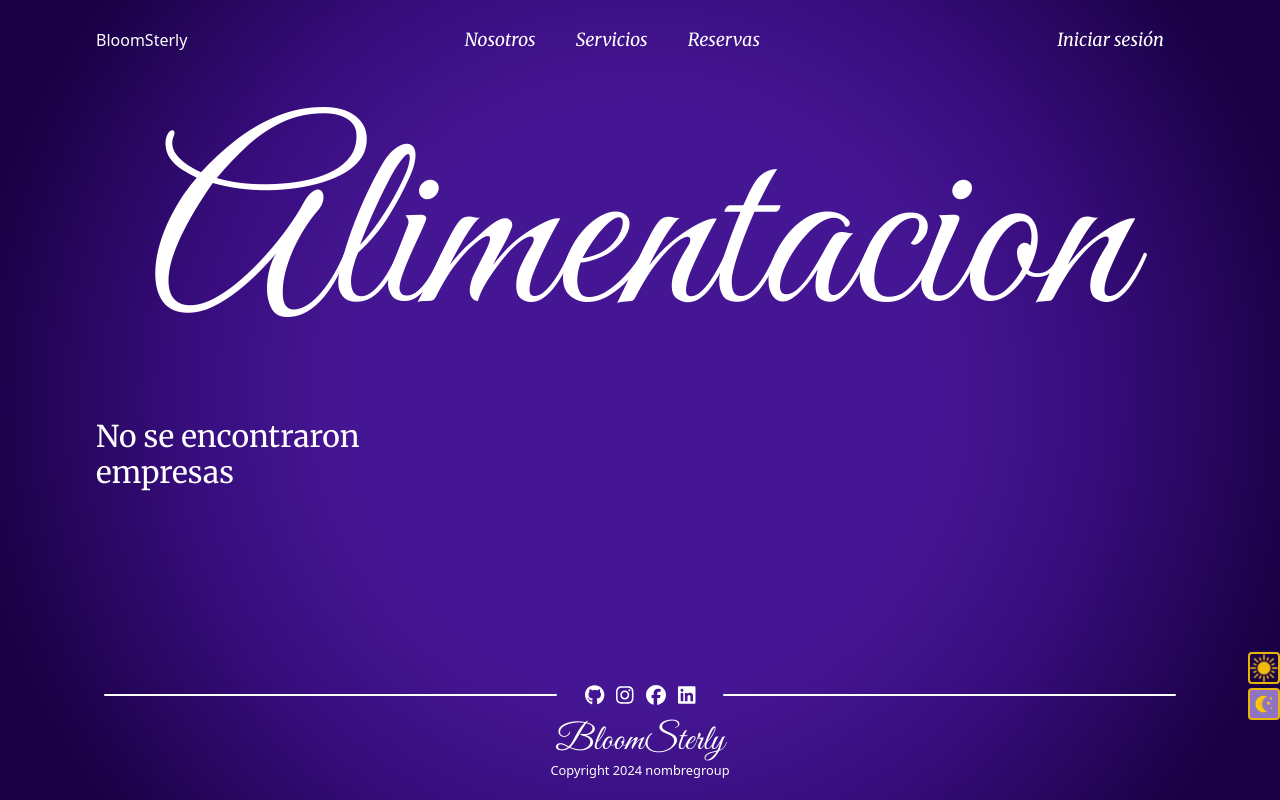
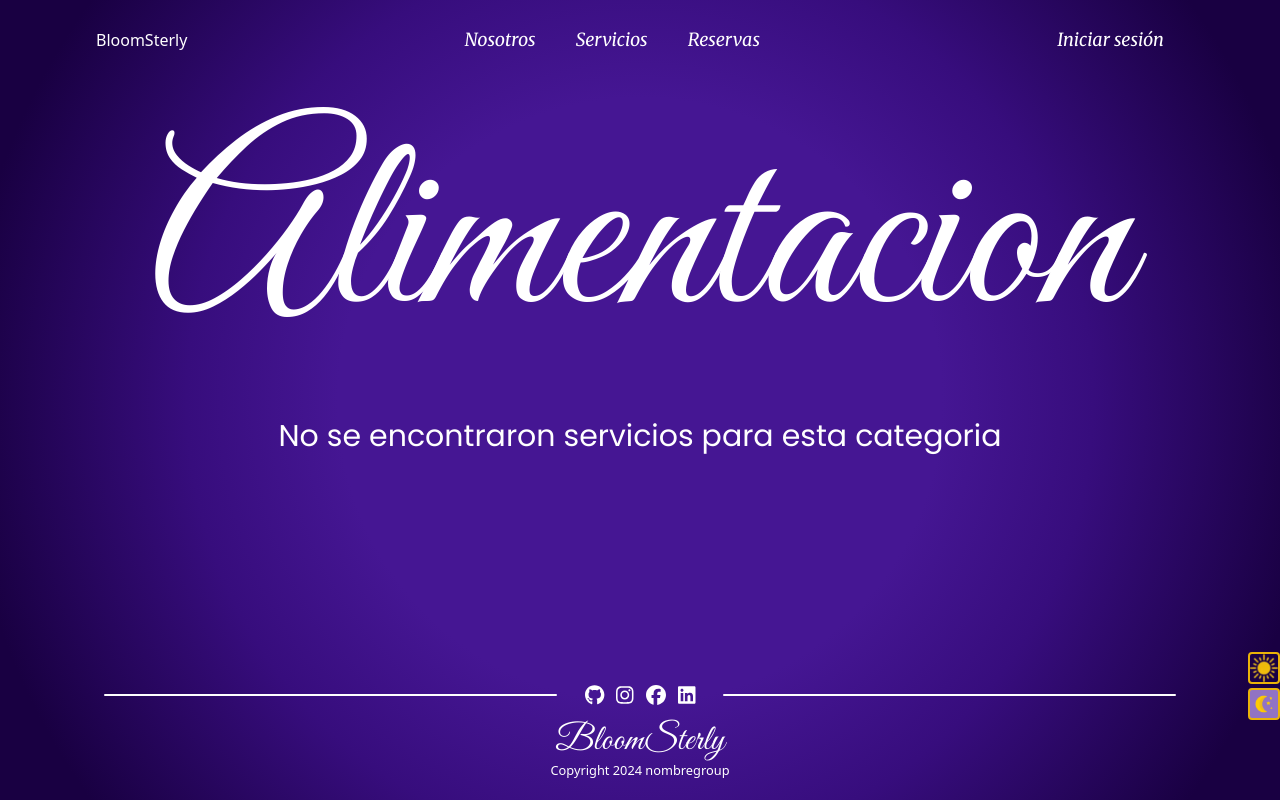
Before and after one commit to albust2005/bloomsterly, a React (Vite) app in the folder Client/: page /servicios/Alimentacion in a window 1280 px wide. Built offline with nearby package versions, Linux system fonts and the light colour scheme.

Commit message:
añadiendo text balance a las descripciones

```diff
--- a/Client/src/components/templates/NotFound.jsx
+++ b/Client/src/components/templates/NotFound.jsx
@@ -1,7 +1,13 @@
+import PropTypes from 'prop-types';
+
 export function NotFound ({razon}){
     return (
-        <div className="">
-            <h1 className="font-title text-white text-3xl">No se encontraron {razon}</h1>
+        <div className="w-full text-center col-span-3">
+            <h1 className="font-subTitle text-white text-xs celular:text-xl sm:text-3xl text-balance">No se encontraron {razon}</h1>
         </div>
     )
 }
+
+NotFound.propTypes = {
+    razon: PropTypes.string
+}
--- a/Client/src/components/titles/Title.jsx
+++ b/Client/src/components/titles/Title.jsx
@@ -7,7 +7,7 @@ export function FirtsTitle({title, descripcion}) {
             sm:text-9xl md:text-[160px] lg:text-[210px] xl:text-[250px] dark:text-second_color_lt ">
                 {title}
             </h1>
-            <p className="font-subTitle text-sm md:text-xl lg:text-3xl text-white dark:text-black ">
+            <p className="font-subTitle text-sm md:text-xl lg:text-3xl text-white dark:text-black text-balance">
                 {descripcion}
             </p>
         </section>
--- a/Client/src/pages/Index.jsx
+++ b/Client/src/pages/Index.jsx
@@ -3,7 +3,7 @@ import "../App.css";
 
 import { PolaroidCard } from "../components/templates/PolaroidCard";
 import { FirtsTitle, Titles } from "../components/titles/Title";
-import { Flor } from "../components/Flores.jsx"
+//import { Flor } from "../components/Flores.jsx"
 import { useCategoriaProvider } from "../components/providers/categoriaProvider.jsx";
 
 export function LandingPage() {
@@ -30,7 +30,7 @@ export function LandingPage() {
 
 
             <p className="text-white w-full pt-6 text-1xl sm:text-2xl md:text-3xl lg-text-4xl
-            dark:text-black ">
+            dark:text-black text-balance">
               Lorem ipsum dolor sit amet, consectetur adipisicing elit. Iusto
               vero accusantium rem quas facilis, placeat modi, distinctio
               exercitationem ipsam necessitatibus vitae enim assumenda,
--- a/Client/src/pages/usuario/ServicioEspecifico.jsx
+++ b/Client/src/pages/usuario/ServicioEspecifico.jsx
@@ -20,7 +20,7 @@ export function ServicioEspecifico() {
                     {
 
                         empresasConServicio?.length === 0
-                            ? <NotFound razon="empresas" />
+                            ? <NotFound razon="servicios para esta categoria" />
                             : empresasConServicio.map(empresa => (
                                 <div key={empresa.uuid} className=" ">
                                     <EmpresaCards
```
